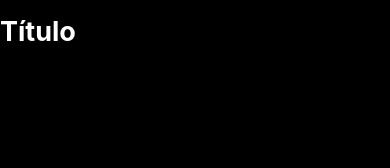
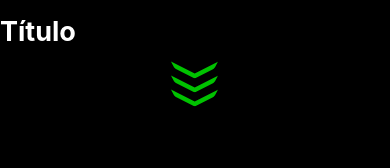
Before and after one commit to arunanalu/portfolio, a Next.js app: page / in a window 390 px wide. Shown: the top 168 px of the page. Built offline with nearby package versions, Linux system fonts and the light colour scheme.

Commit message:
:sparkles: feat: add button to scroll to other page, w/ css
with this feature, add too responsiveness logic in home page css

```diff
--- a/pages/index.js
+++ b/pages/index.js
@@ -6,6 +6,15 @@ export default function Home() {
     <Layout>
       <div className={styles.firstScreen}>
         <h2>Título</h2>
+        <div className={styles.buttonBox}>
+          <button className={styles.arrowButton}>
+            <div className={styles.arrowBox}>
+              <div className={styles.arrow} />
+              <div className={styles.arrow} />
+              <div className={styles.arrow} />
+            </div>
+          </button>
+        </div>
       </div>
       <div className={styles.secondScreen}>
         div2
--- a/styles/home.module.css
+++ b/styles/home.module.css
@@ -1,9 +1,62 @@
 .firstScreen {
-  /* background-color: rgba(0, 0, 255, 0.39); */
   height: 100vh;
 }
 
 .secondScreen {
-  /* background-color: rgba(0, 128, 0, 0.432); */
   height: 100vh;
 }
+
+.buttonBox {
+  display: flex;
+  justify-content: center;
+  align-items: center;
+  /* border: 2px solid yellow; */
+}
+
+.buttonBox * {
+  font-size: 13px;
+}
+
+@media screen and (min-width: 800px) {
+  .buttonBox * {
+    font-size: 16px;
+  }
+}
+
+.arrowButton {
+  width: 5em;
+  height: 5em;
+  background: none;
+	color: inherit;
+	border: none;
+	padding: 0;
+	cursor: pointer;
+	outline: inherit;
+  /* border: 2px solid yellow; */
+  position: relative;
+}
+
+.arrowBox {
+  position: absolute;
+  top: -1.9em;
+  right: 0.6em ;
+}
+
+.arrow {
+  position: relative;
+  background-color: rgb(0, 194, 0);
+  border-radius: 2em;
+  height: 3.8em;
+  width: 3.8em;
+  transform: rotate(270deg);
+  clip-path: polygon(35% 0, 10% 50%, 35% 100%, 25% 100%, 0 50%, 25% 0%);
+  margin-bottom: -2.7em;
+  animation: color_change 4s infinite;
+}
+
+@keyframes color_change {
+  0% { background-color: rgb(0, 194, 0); }
+  35% { background-color: blue; }
+  70% { background-color: rgb(228, 6, 117); }
+  100% { background-color: rgb(0, 194, 0); }
+}
```
